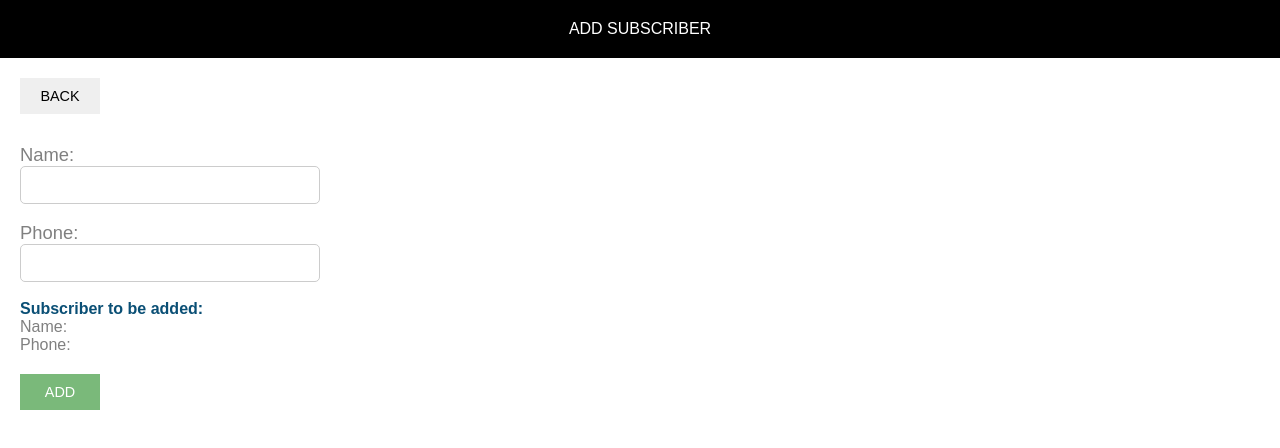
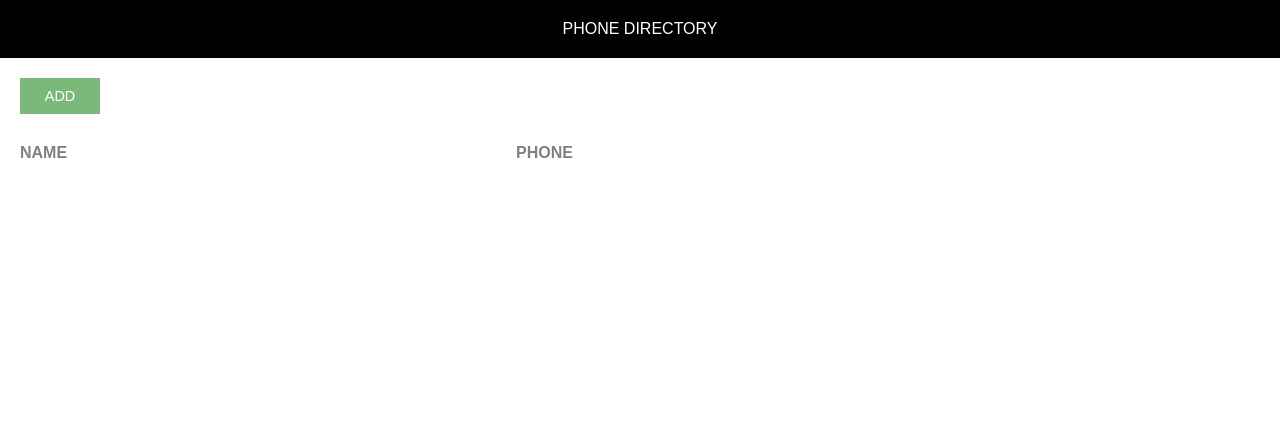
Before and after one commit to upgrad-edu/phone-directory, a React (Create React App) app: page / in a window 1280 px wide. Shown: the top 448 px of the page. Built offline with nearby package versions, Linux system fonts and the light colour scheme.

Commit message:
State: Added state in ‘AddSubscriber’ and ‘App’ components

```diff
--- a/src/AddSubscriber.js
+++ b/src/AddSubscriber.js
@@ -3,7 +3,26 @@
 import './AddSubscriber.css';
 
 class AddSusbscriber extends Component {
+
+    constructor() {
+        super();
+        this.state = {
+            id: 0,
+            name: '',
+            phone: ''
+        }
+    }
+
+    inputChangedHandler = (e) => {
+        const state = this.state;
+        state[e.target.name] = e.target.value;
+        this.setState(state);
+    }
+
     render() {
+
+        const {name, phone} = this.state;
+
         return (
             <div>
                 <Header heading="Add Subscriber" />
@@ -12,14 +31,14 @@
 
                     <form className="subscriber-form">
                         <label htmlFor="name" className="label-control">Name: </label><br/>
-                        <input id="name" type="text" className="input-control" name="name"/><br/><br/>
+                        <input id="name" type="text" className="input-control" name="name" onChange={this.inputChangedHandler}/><br/><br/>
                         <label htmlFor="phone" className="label-control">Phone: </label><br/>
-                        <input id="phone" type="text" className="input-control" name="phone"/><br/><br/>
+                        <input id="phone" type="text" className="input-control" name="phone" onChange={this.inputChangedHandler}/><br/><br/>
 
                         <div className="subscriber-info-container">
                             <span className="subscriber-to-add-heading">Subscriber to be added: </span><br/>
-                            <span className="subscriber-info">Name: </span><br/>
-                            <span className="subscriber-info">Phone: </span><br/>
+                            <span className="subscriber-info">Name: {name}</span><br/>
+                            <span className="subscriber-info">Phone: {phone}</span><br/>
                         </div>
 
                         <button type="submit" className="custom-btn add-btn">Add</button>
--- a/src/App.js
+++ b/src/App.js
@@ -4,20 +4,14 @@
 
 class App extends Component {
 
+  constructor() {
+    super();
+    this.state = {
+      subscribersListToShow: []
+    }
+  }
+
   render() {
-
-    let subscribers = [
-      {
-        id: 1,
-        name: "Shilpa Bhat",
-        phone: "8888888888"
-      },
-      {
-        id: 2,
-        name: "Srishti Gupta",
-        phone: "9999999999"
-      }
-    ];
 
     return (
       <div>
@@ -31,7 +25,7 @@
           </div>
 
           {
-            subscribers.map(sub => {
+            this.state.subscribersListToShow.map(sub => {
               return <div key={sub.id} className="grid-container">
                 <span className="grid-item">{sub.name}</span>
                 <span className="grid-item">{sub.phone}</span>
--- a/src/index.js
+++ b/src/index.js
@@ -6,5 +6,5 @@
 import AddSusbscriber from './AddSubscriber';
 import './common/common.css';
 
-ReactDOM.render(<AddSusbscriber />, document.getElementById('root'));
+ReactDOM.render(<App />, document.getElementById('root'));
 registerServiceWorker();
```
